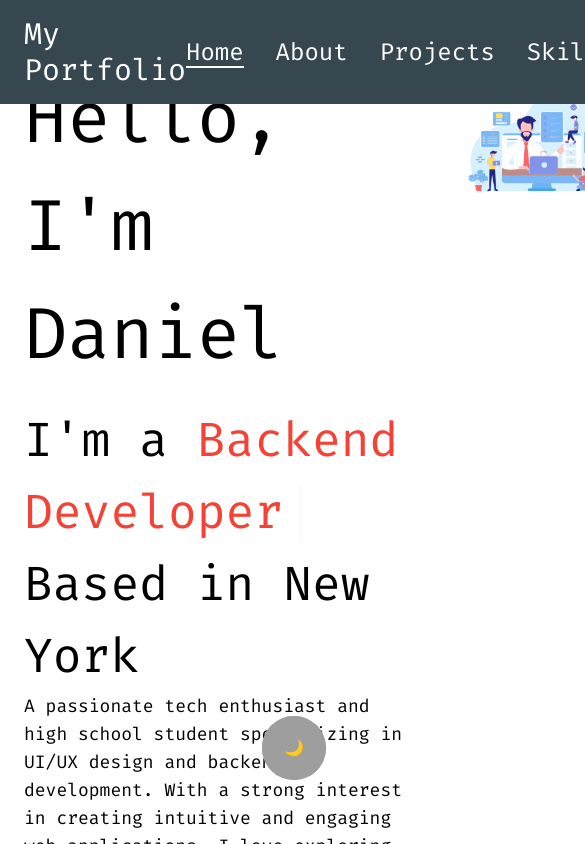
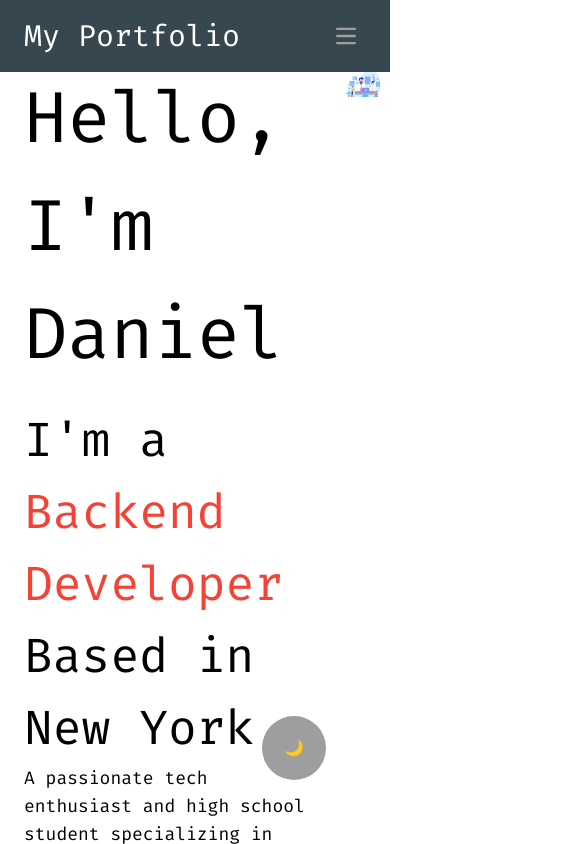
Before and after one commit to danvluewubley/kkcf-capstone, a React (Vite) app: page / in a window 390 px wide. Shown: the top 844 px of the page, 585 px wide, since content can reach past the window. Built offline with nearby package versions, Linux system fonts and the light colour scheme; a web font is replaced by a local one.

Commit message:
Created responsive navbar

```diff
--- a/src/components/Nav.jsx
+++ b/src/components/Nav.jsx
@@ -1,25 +1,59 @@
-import React from "react";
+import React, { useState } from "react";
 import { Link, useLocation } from "react-router-dom";
-import { useDarkMode } from "./DarkModeContext";
-import DarkModeToggleButton from "../components/DarkModeToggleButton";
 
 function Nav() {
-  const { darkMode } = useDarkMode();
+  const [isMenuOpen, setIsMenuOpen] = useState(false);
+  const location = useLocation();
 
-  const location = useLocation();
+  const toggleMenu = () => {
+    setIsMenuOpen(!isMenuOpen);
+  };
 
   return (
     <header className="w-full z-10 h-16">
-      <nav className="flex items-center justify-between bg-blue-gray-800 text-white px-6 py-4">
+      <nav className="bg-blue-gray-800 text-white px-6 py-4">
+        <div className="flex items-center justify-between">
           <div className="text-3xl font-custom">
             <Link to="/">My Portfolio</Link>
           </div>
-        <ul className="flex list-none p-0 m-0 space-x-8">
+          <button
+            onClick={toggleMenu}
+            type="button"
+            className="inline-flex items-center p-2 w-10 h-10 justify-center text-sm text-gray-500 rounded-lg md:hidden hover:bg-gray-100 focus:outline-none focus:ring-2 focus:ring-gray-200 dark:text-gray-400 dark:hover:bg-gray-700 dark:focus:ring-gray-600"
+            aria-controls="navbar-default"
+            aria-expanded={isMenuOpen}
+          >
+            <span className="sr-only">Open main menu</span>
+            <svg
+              className="w-5 h-5"
+              aria-hidden="true"
+              xmlns="http://www.w3.org/2000/svg"
+              fill="none"
+              viewBox="0 0 17 14"
+            >
+              <path
+                stroke="currentColor"
+                strokeLinecap="round"
+                strokeLinejoin="round"
+                strokeWidth="2"
+                d="M1 1h15M1 7h15M1 13h15"
+              />
+            </svg>
+          </button>
+        </div>
+        <div
+          className={`${
+            isMenuOpen ? "block" : "hidden"
+          } w-full md:block md:w-auto mt-4 md:mt-0`}
+          id="navbar-default"
+        >
+          <ul className="flex flex-col md:flex-row list-none p-0 m-0 space-y-2 md:space-y-0 md:space-x-8">
             {["/", "/about", "/projects", "/skills"].map((path, index) => (
               <li key={index}>
                 <Link
                   to={path}
                   className={`relative text-white font-custom text-2xl transition-all duration-300`}
+                  onClick={() => setIsMenuOpen(false)} // Close the menu when a link is clicked
                 >
                   {path === "/"
                     ? "Home"
@@ -33,8 +67,8 @@ function Nav() {
               </li>
             ))}
           </ul>
+        </div>
       </nav>
-      <DarkModeToggleButton />
     </header>
   );
 }
```
Lines whose indentation alone changed are shown as unchanged.
